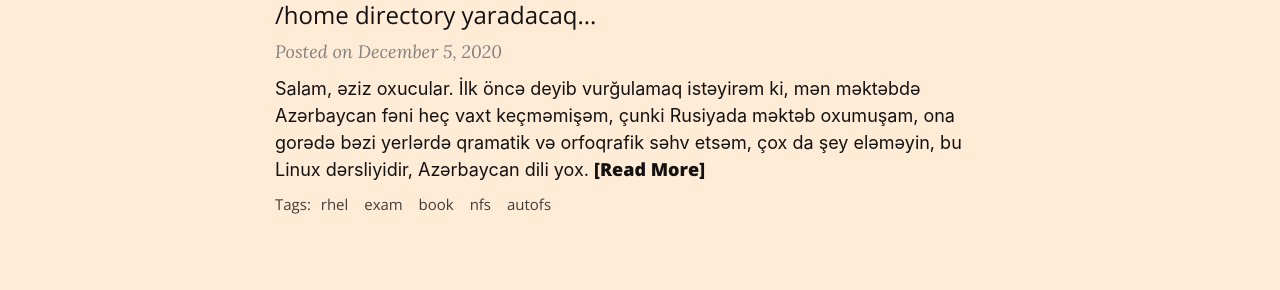
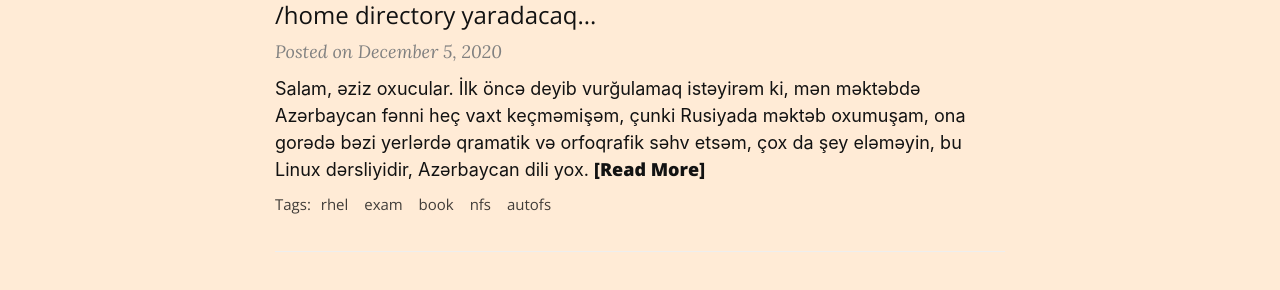
Before and after one commit to DrMohmX/takeanote, a Jekyll site: the page built from redhat.md, in a window 1280 px wide and 900 px high. Shown: the part 411-701 px from the top of the window. Built offline with Jekyll 4.4.1, drawn with Linux system fonts in a browser that asks for light colours; nearby versions of some CDN libraries.

Commit message:
Update 2020-12-05-Mamed_NFS_ve_AutoFS.md

```diff
--- a/_posts/2020-12-05-Mamed_NFS_ve_AutoFS.md
+++ b/_posts/2020-12-05-Mamed_NFS_ve_AutoFS.md
@@ -6,7 +6,7 @@ tags: [rhel, exam, book, nfs, autofs]
 gh-badge: [star, fork, follow]
 comments: true
 ---
-Salam, əziz oxucular. İlk öncə deyib vurğulamaq istəyirəm ki, mən məktəbdə Azərbaycan fəni heç vaxt keçməmişəm, çunki Rusiyada məktəb oxumuşam, ona gorədə bəzi yerlərdə qramatik və orfoqrafik səhv etsəm, çox da şey eləməyin, bu Linux dərsliyidir, Azərbaycan dili yox.
+Salam, əziz oxucular. İlk öncə deyib vurğulamaq istəyirəm ki, mən məktəbdə Azərbaycan fənni heç vaxt keçməmişəm, çunki Rusiyada məktəb oxumuşam, ona gorədə bəzi yerlərdə qramatik və orfoqrafik səhv etsəm, çox da şey eləməyin, bu Linux dərsliyidir, Azərbaycan dili yox.
 
 ### Situasiya belədir.
 
```
Also changed, not shown: other parts of _posts/2020-12-05-Mamed_NFS_ve_AutoFS.md (+1 -1 lines).
